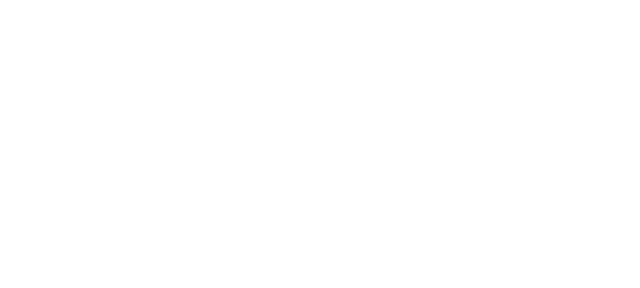
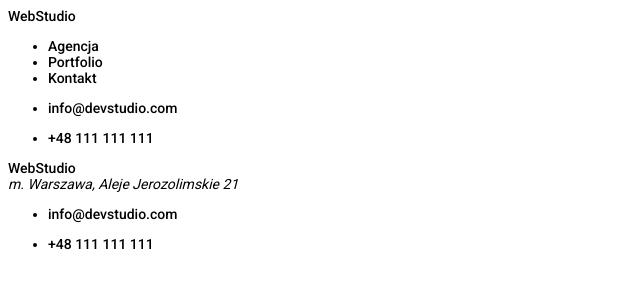
Before and after one commit to lukasz-sklad/goit-markup-hw-02, a plain HTML site: page portfolio.html in a window 1280 px wide. Shown: the whole page, without its empty margins (0-640 px from the left). Drawn offline with Linux system fonts and the light colour scheme.

Commit message:
tworze portfolio

```diff
--- a/portfolio.html
+++ b/portfolio.html
@@ -11,6 +11,55 @@
 <link href="https://fonts.googleapis.com/css2?family=Raleway:wght@700&family=Roboto:wght@400;500;700;900&display=swap" rel="stylesheet">
 </head>
 <body>
+    <header class="">
+        <a href="index.html" class="link">WebStudio</a>
+        <nav>
+            <ul>
+                <li> <a href="index.html" class="link">Agencja</a></li>
+                <li> <a href="portfolio.html" class="link">Portfolio</a></li>
+                <li> <a href="index.html" class="link">Kontakt</a></li>
+            </ul>
+        </nav>
+        <ul>
+            <li>
+                <p>
+                    <a href="info@devstudio.com" class="link">info@devstudio.com</a>
+                </p>
+            </li>
+            <li>
+                <p>
+                    <a href="+48111111111" class="link">+48&#xa0;111&#xa0;111&#xa0;111</a>
+                </p>
+            </li>
+        </ul>
+    </header>
+    <main>
+
+
+
+
+    </main>
+
+    <footer>
+        <a href="index.html" class="link">WebStudio</a>
+        <address>
+            m. Warszawa, Aleje Jerozolimskie 21
+
+        </address>
+        <ul>
+            <li>
+                <p>
+                    <a href="info@devstudio.com" class="link">info@devstudio.com</a>
+                </p>
+            </li>
+            <li>
+                <p>
+                    <a href="+48111111111" class="link">+48&#xa0;111&#xa0;111&#xa0;111</a>
+                </p>
+            </li>
+        </ul>
+    </footer>
 
 </body>
+
 </html>
```
